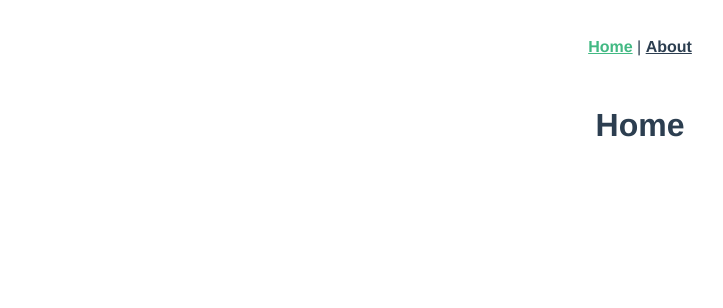
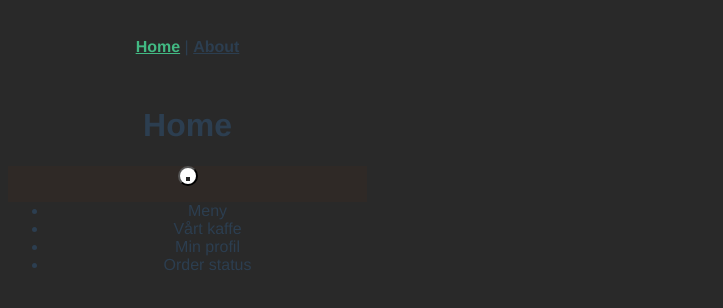
Before and after one commit to rutbergphilip/iths-airbean, a Vue app: page / in a window 1280 px wide. Shown: the top 308 px of the page, without its empty margins (0-723 px from the left). Built offline with nearby package versions, Linux system fonts and the light colour scheme.

Commit message:
initial commit and started project base

```diff
--- a/src/App.vue
+++ b/src/App.vue
@@ -9,6 +9,13 @@
 </template>
 
 <style lang="scss">
+
+*{
+  max-width: 375px;
+  max-height: 812px;
+  background-color: #292929;
+}
+
 #app {
   font-family: Avenir, Helvetica, Arial, sans-serif;
   -webkit-font-smoothing: antialiased;
--- /dev/null
+++ b/src/components/Navigation.vue
@@ -0,0 +1,31 @@
+<template>
+  <div class="wrapper">
+      <button class="close-button">
+          <img class="close-cross" src="@/assets/close.svg">
+      </button>
+      <ul>
+          <li>Meny</li>
+          <li>Vårt kaffe</li>
+          <li>Min profil</li>
+          <li>Order status</li>
+      </ul>
+  </div>
+</template>
+
+<script>
+export default {
+
+}
+</script>
+
+<style>
+    .wrapper {
+        background-color: #2F2926;
+    }
+    .close-button {
+        width: 20px;
+        height: 20px;
+        border-radius: 50%;
+        background-color: white;
+    }
+</style>
--- a/src/views/Home.vue
+++ b/src/views/Home.vue
@@ -1,11 +1,14 @@
 <template>
   <div class="home">
     <h1>Home</h1>
+  <Navigation></Navigation>
   </div>
 </template>
 
 <script>
+import Navigation from '../components/Navigation.vue'
 export default {
+  components: { Navigation },
   name: 'Home',
 }
 </script>
```
Also changed, not shown: 1 other file (tests, documents, lock files or other folders).
